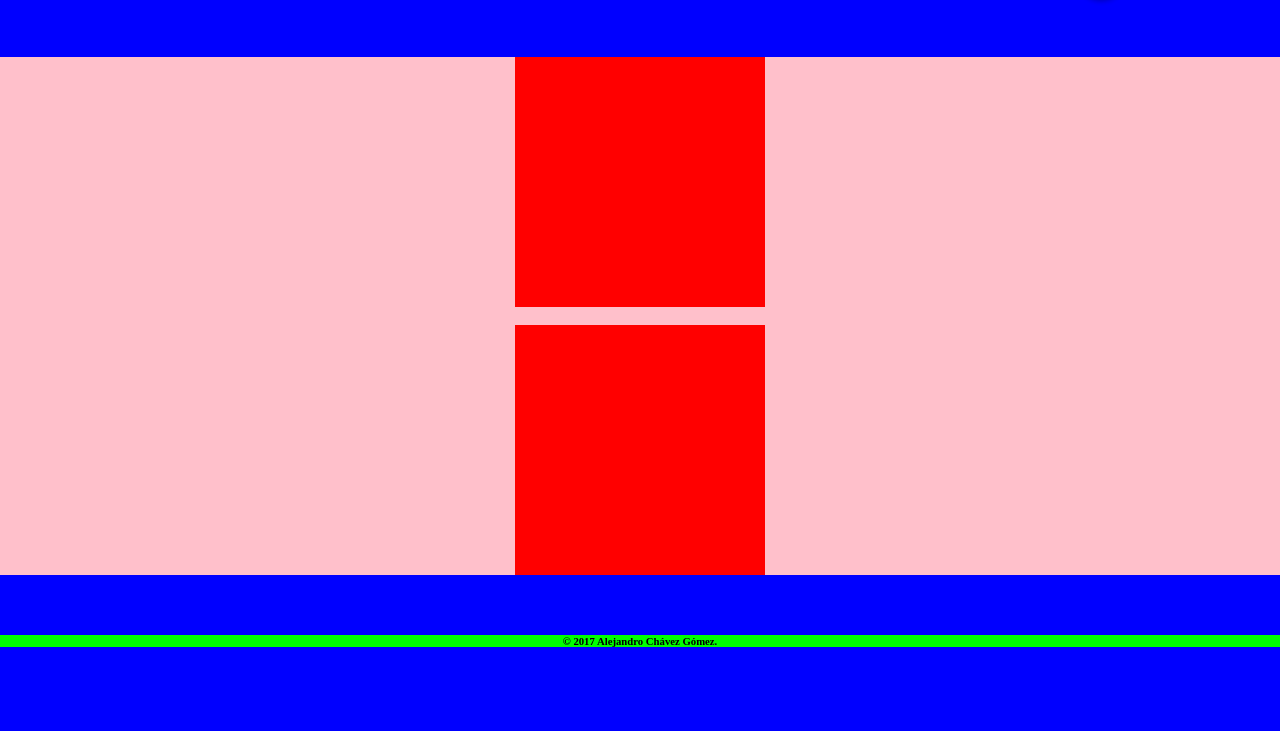
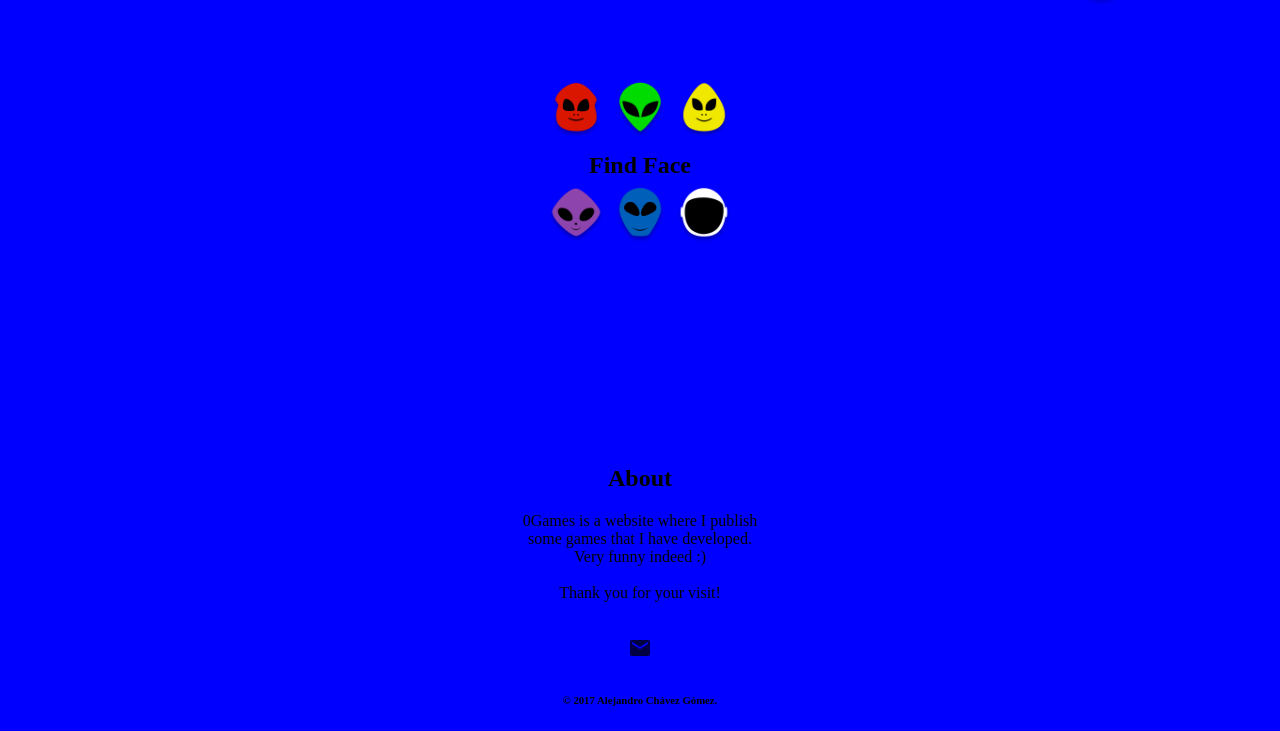
Before and after one commit to 0Games/FindFace, a plain HTML site: page index.html in a window 1280 px wide. Shown: the part 696-1427 px from the top of the page. Before the commit the page ends 1368 px from the top, so only its background shows below. Drawn offline with Linux system fonts and the light colour scheme.

Commit message:
Game FindFace

```diff
--- a/css/design.css
+++ b/css/design.css
@@ -2,23 +2,25 @@
 header{
 
 }
-
-header img{
+header img {
   margin: 0px;
   width: 100%;
   box-shadow: 0 3px 6px rgba(0,0,0,0.19), 0 5px 6px rgba(0,0,0,0.23);
-
 }
-
-
-body{
+body {
   //background: gray;
   margin: 0;
   padding: 0;
   //-webkit-text-size-adjust:none;
 }
-
-
+a:link {
+  color: #000;
+  text-decoration: none;
+}
+a:visited {
+    color: #000;
+    text-decoration: none;
+}
 #fab-zone {
   //background: aqua;
   position: relative;
@@ -27,7 +29,6 @@
   margin-left: 30px;
   margin-bottom: 30px;
 }
-
 #fab_share {
   margin-left: 86%;
   width: 45px;
@@ -37,30 +38,34 @@
   border-radius: 50%;
   box-shadow: 0 3px 6px rgba(0,0,0,0.16), 0 3px 6px rgba(0,0,0,0.23);
 }
-
-#fab_share img{
+#fab_share img {
   margin-top: 11px;
   margin-left: -2px;
-  //border-style: solid;
-  //border-width: thin;
 }
-
-article {
-  text-align: center;
-  background: pink;
-  margin: 60px auto;
-}
-
 #card {
   margin: auto;
-  background: red;
-  height: 250px;
-  width: 250px;
+  //background: red;
+  height: 200px;
+  width: 200px;
+}
+#card img {
+  width: 60px;
+  height: 60px;
+  //background: red;
+
+}
+#card h2 {
+  line-height: 1px;
+}
+article {
+  //background: pink;
+  text-align: center;
+  margin: 30px auto;
 }
 
 
 footer{
-  background: lime;
+  //background: lime;
   text-align: center;
   //padding: 20px;
   margin-top: 10px;
@@ -72,7 +77,6 @@
   body {
     background: red;
   }
-
 }
 
 /* Tablets horizontally and Normal desks */
--- /dev/null
+++ b/css/design_findface.css
@@ -0,0 +1,34 @@
+/* Normal Styles - For mobiles vertical */
+header{
+  width: 100%;
+  //background: red;
+  text-align: center;
+}
+header img{
+  height: 45px;
+  width: 45px;
+}
+footer{
+  text-align: center;
+}
+
+/* Mobile horizontally or Tablets vertical */
+@media (min-width: 768px) {
+  body {
+    background: red;
+  }
+}
+
+/* Tablets horizontally and Normal desks */
+@media (min-width: 1024px) {
+  body {
+    background: green;
+  }
+}
+
+/* large desks */
+@media (min-width: 1200px) {
+  body {
+    background: blue;
+  }
+}
--- a/index.html
+++ b/index.html
@@ -18,7 +18,7 @@
 
       <!-- Start Header -->
       <header>
-          <img src="./assets/images/logo_1200x630.png" alt="0Games">
+          <img id="logo" src="./assets/images/logo_1200x630.png" alt="0Games">
       </header>
       <!-- End Header -->
 
@@ -34,12 +34,32 @@
         </div>
         <!-- End FAB Share -->
 
-
+        <!-- for <1024px -->
         <article>
+          <a href="./FindFace.html">
+            <div id="card">
+              <br><br><br>
+              <img src="./assets/images/RAI_256.png" alt="RAI">
+              <img src="./assets/images/ALL_256.png" alt="ALL">
+              <img src="./assets/images/BOFH_256.png" alt="BOFH">
+              <h2>Find Face</h2>
+              <img src="./assets/images/SCR_256.png" alt="SCR">
+              <img src="./assets/images/ZEP_256.png" alt="ZEP">
+              <img src="./assets/images/AST_256.png" alt="AST">
+            </div>
+          </a>
+          <br>
           <div id="card">
           </div>
-          <br>
-          <div id="card">
+          <div id="about">
+            <h2>About</h2>
+            <p>0Games is a website where I publish<br>
+              some games that I have developed.<br>
+              Very funny indeed :)<br><br>
+              Thank you for your visit!
+            </p>
+            <br>
+            <img src="./assets/images/ic_email_24.svg" alt="e-mail">
           </div>
         </article>
       </section>
```
Also changed, not shown: FindFace.html (added, +52 -0 lines), assets/images/ALL_256.png (added), assets/images/AST_256.png (added), assets/images/BOFH_256.png (added), assets/images/RAI_256.png (added), assets/images/SCR_256.png (added), assets/images/ZEP_256.png (added), assets/images/ic_email_24.svg (added).
